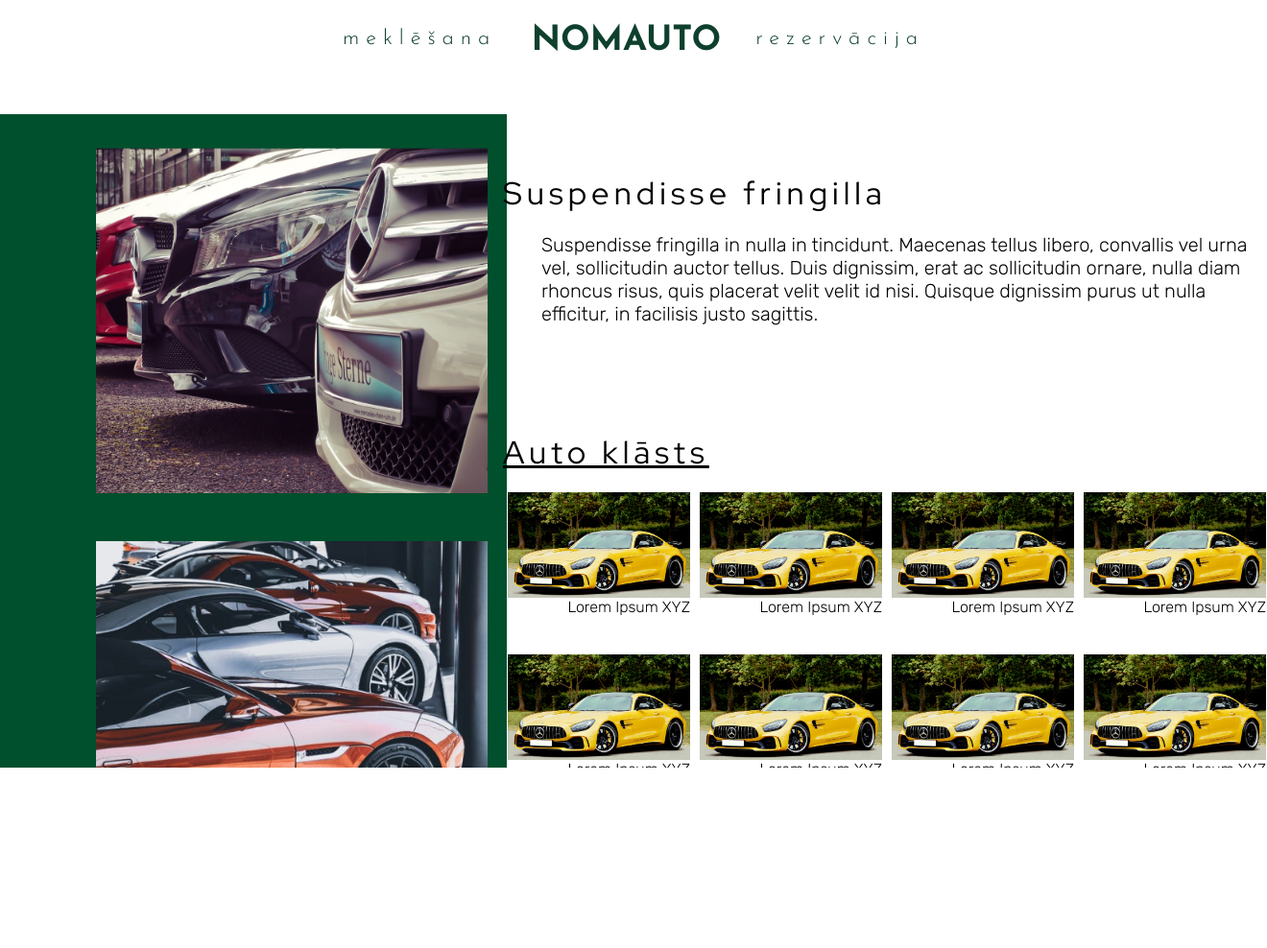
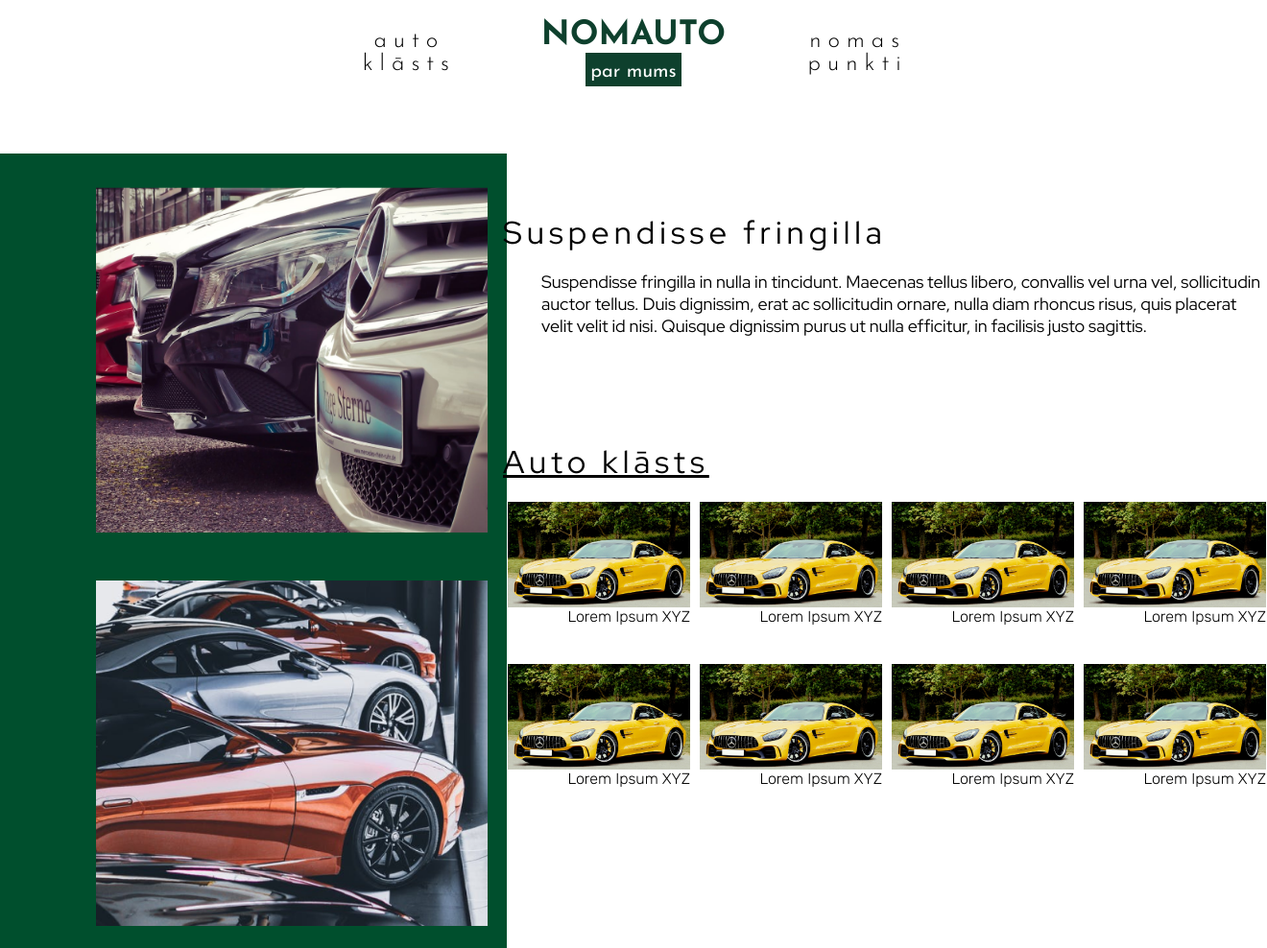
Before and after one commit to kristuu/flask_template_rvt, a Flask app: page /nomas_punkts_XYZ in a window 1320 px wide. Shown: the whole page at 96% size. Before the commit the page ends 800 px from the top, so only its background shows below. Run offline with Flask 2, Linux system fonts and the light colour scheme.

Commit message:
rentPointPage modification

```diff
--- a/static/css/rentPointPage.css
+++ b/static/css/rentPointPage.css
@@ -2,52 +2,63 @@
 @import url("https://fonts.googleapis.com/css2?family=Josefin+Sans:ital,wght@0,100;0,200;0,300;0,400;0,500;0,600;0,700;1,100;1,200;1,300;1,400;1,500;1,600;1,700&display=swap");
 @import url("https://fonts.googleapis.com/css2?family=Rubik:ital,wght@0,300;0,400;0,500;0,600;0,700;0,800;0,900;1,300;1,400;1,500;1,600;1,700;1,800;1,900&display=swap");
 
-* {
-  box-sizing: border-box;
+body,
+html {
+  height: 100%;
 }
 
-html {
-  width: 100%;
-}
-
-html,
 body {
-  width: 100%;
-  height: 100%;
-  margin: 0px;
-  padding: 0px;
-  overflow-x: hidden;
+  margin: 0;
+  padding: 0;
+  display: flex;
+  overflow: hidden;
+  flex-direction: column;
 }
 
 header {
   display: flex;
+  font-family: "Josefin Sans";
+  margin-bottom: 50px;
+  color: #0e402d;
   justify-content: center;
-  width: 100%;
-  margin: 1em 0 3em 0;
+  align-items: center;
 }
 
-#poga1 {
-  position: relative;
+.headerButton {
+  height: 60px;
+  width: 175px;
+  border: none;
   font-family: "Josefin Sans";
-  color: #0e402d;
+  background: none;
+  font-size: 24px;
+  letter-spacing: 7px;
+  cursor: pointer;
   font-weight: 300;
-  font-size: 22px;
-  line-height: 36px;
-  letter-spacing: 0.185cm;
-  margin: 0px 30px;
-  height: 50px;
-  background: transparent;
-  border: 0px;
 }
 
-#nosaukums {
-  position: relative;
-  font-family: "Josefin Sans";
+div#company {
+  display: flex;
+  flex-direction: column;
+  align-items: center;
+  margin: 20px 50px;
+}
+
+#companyTitle {
+  font-size: 35px;
+  font-weight: 1000;
+}
+
+a#companyTitle,
+a#aboutUs {
+  text-decoration: none;
   color: #0e402d;
-  font-weight: 700;
-  font-size: 36px;
-  line-height: 55px;
-  margin: 0px;
+}
+
+a#aboutUs {
+  font-size: 20px;
+  background: #0e402d;
+  color: #ffffff;
+  padding: 10px 5px 5px;
 }
 
 #middle {
@@ -87,7 +98,7 @@ header {
   margin: 60px 0 30px 0;
   width: 800px;
   font-weight: 300;
-  font-family: "Rubik";
+  font-family: "Red Hat Display";
 }
 
 #carList {
@@ -120,8 +131,8 @@ h2 {
   text-decoration: underline;
 }
 
-p {
-  font-size: 20px;
+p#description {
+  font-size: 18px;
   margin-left: 40px;
 }
 
--- a/templates/rentPointPage.html
+++ b/templates/rentPointPage.html
@@ -5,13 +5,16 @@
     <meta http-equiv="X-UA-Compatible" content="IE=edge" />
     <meta name="viewport" content="width=device-width, initial-scale=1.0" />
     <title>Nomas punkts</title>
-    <link rel="stylesheet" href="../../static/css/rentPointPage.css" />
+    <link rel="stylesheet" href="../static/css/rentPointPage.css" />
   </head>
   <body>
     <header>
-      <button id="poga1">meklēšana</button>
-      <p id="nosaukums">NOMAUTO</p>
-      <button id="poga1">rezervācija</button>
+      <button class="headerButton" href="#">auto klāsts</button>
+      <div id="company">
+        <a id="companyTitle" href="">NOMAUTO</a>
+        <a id="aboutUs" href="about">par mums</a>
+      </div>
+      <button class="headerButton" href="#">nomas punkti</button>
     </header>
     <div id="middle">
       <div id="greenthingy">
@@ -19,7 +22,7 @@
           <div class="attels">
             <img
               class="backgroundPhoto"
-              src="../../static/img/rent-point-foto1.png"
+              src="../static/img/rent-point-foto1.png"
               width="640px"
               height="360px"
             />
@@ -27,7 +30,7 @@
           <div class="attels">
             <img
               class="backgroundPhoto"
-              src="../../static/img/rent-point-foto2.png"
+              src="../static/img/rent-point-foto2.png"
               width="640px"
               height="360px"
             />
@@ -37,7 +40,7 @@
       <div id="info">
         <div id="teksts">
           <h1>Suspendisse fringilla</h1>
-          <p>
+          <p id="description">
             Suspendisse fringilla in nulla in tincidunt. Maecenas tellus libero,
             convallis vel urna vel, sollicitudin auctor tellus. Duis dignissim,
             erat ac sollicitudin ornare, nulla diam rhoncus risus, quis placerat
@@ -50,7 +53,7 @@
           <div id="carList">
             <div id="car">
               <img
-                src="../../static/img/rent-point-foto3.png"
+                src="../static/img/rent-point-foto3.png"
                 width="190px"
                 height="110px"
               />
@@ -58,7 +61,7 @@
             </div>
             <div id="car">
               <img
-                src="../../static/img/rent-point-foto3.png"
+                src="../static/img/rent-point-foto3.png"
                 width="190px"
                 height="110px"
               />
@@ -66,7 +69,7 @@
             </div>
             <div id="car">
               <img
-                src="../../static/img/rent-point-foto3.png"
+                src="../static/img/rent-point-foto3.png"
                 width="190px"
                 height="110px"
               />
@@ -74,7 +77,7 @@
             </div>
             <div id="car">
               <img
-                src="../../static/img/rent-point-foto3.png"
+                src="../static/img/rent-point-foto3.png"
                 width="190px"
                 height="110px"
               />
@@ -82,7 +85,7 @@
             </div>
             <div id="car">
               <img
-                src="../../static/img/rent-point-foto3.png"
+                src="../static/img/rent-point-foto3.png"
                 width="190px"
                 height="110px"
               />
@@ -90,7 +93,7 @@
             </div>
             <div id="car">
               <img
-                src="../../static/img/rent-point-foto3.png"
+                src="../static/img/rent-point-foto3.png"
                 width="190px"
                 height="110px"
               />
@@ -98,7 +101,7 @@
             </div>
             <div id="car">
               <img
-                src="../../static/img/rent-point-foto3.png"
+                src="../static/img/rent-point-foto3.png"
                 width="190px"
                 height="110px"
               />
@@ -106,7 +109,7 @@
             </div>
             <div id="car">
               <img
-                src="../../static/img/rent-point-foto3.png"
+                src="../static/img/rent-point-foto3.png"
                 width="190px"
                 height="110px"
               />
```
